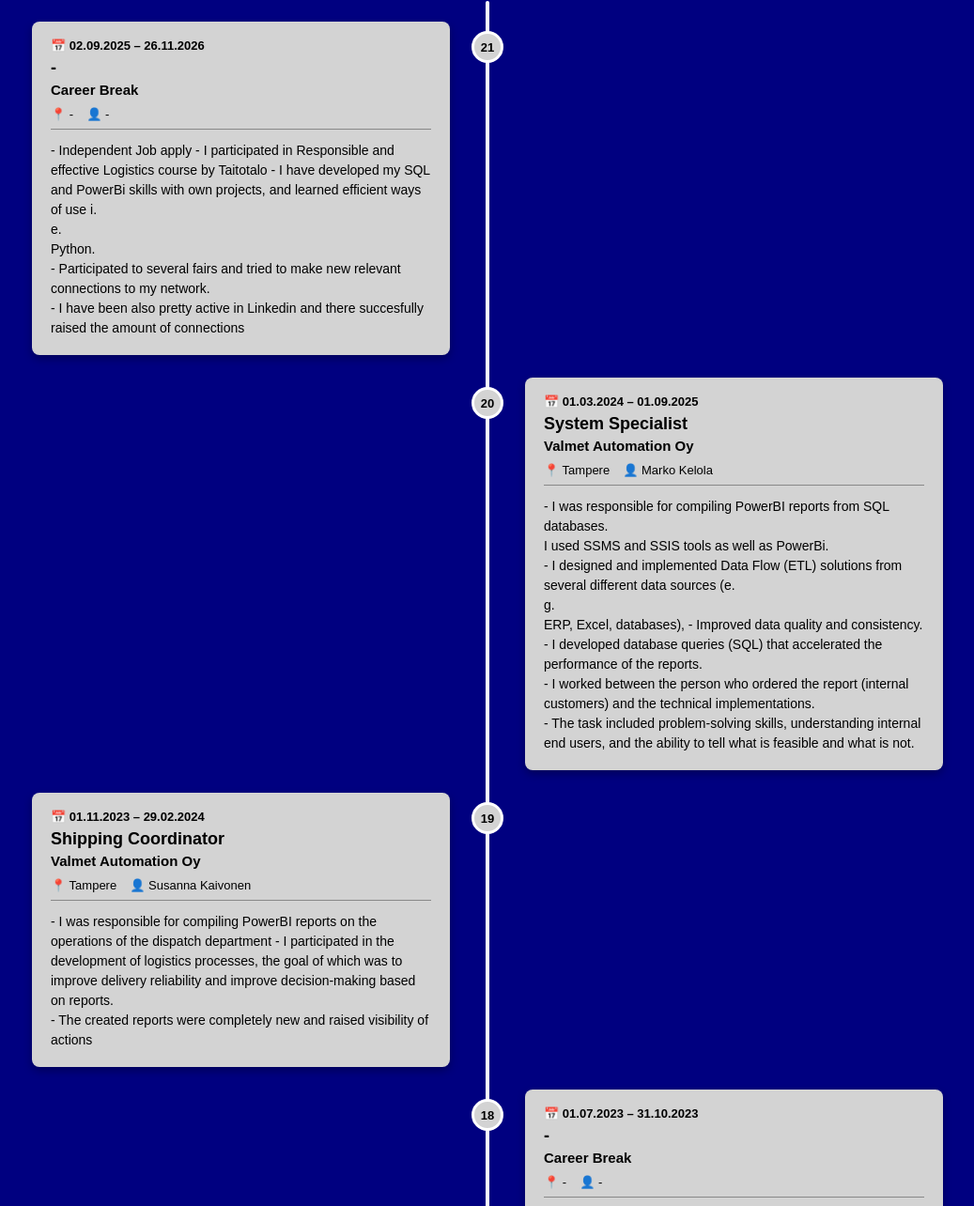
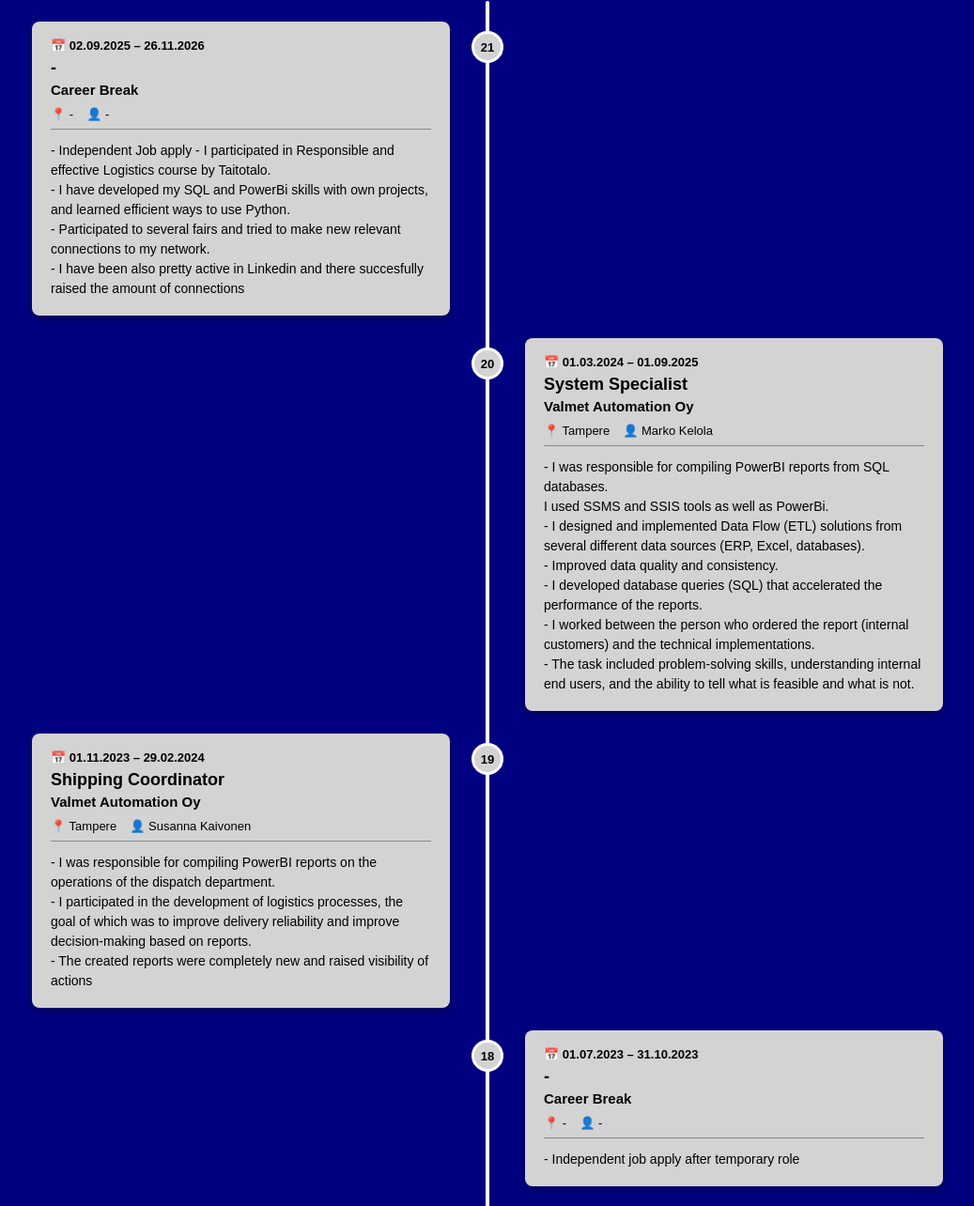
Before and after one commit to anttihumppi/anttihumppi.github.io, a plain HTML site: page index.html in a window 1280 px wide. Shown: the part 293-1577 px from the top of the page at 94% size, without its empty margins (121-1158 px from the left). Drawn offline with Linux system fonts and the light colour scheme.

Commit message:
Automatic_update

```diff
--- a/index.html
+++ b/index.html
@@ -214,7 +214,7 @@
                     <span>📍 -</span>
                     <span>👤 -</span>
                 </div>
-                <div class="timeline-desc">- Independent Job apply  - I participated in Responsible and effective Logistics course by Taitotalo - I have developed my SQL and PowerBi skills with own projects, and learned efficient ways of use i.<br>e.<br>Python.<br>- Participated to several fairs and tried to make new relevant connections to my network.<br>- I have been also pretty active in Linkedin and there succesfully raised the amount of connections</div>
+                <div class="timeline-desc">- Independent Job apply - I participated in Responsible and effective Logistics course by Taitotalo.<br>- I have developed my SQL and PowerBi skills with own projects, and learned efficient ways to use Python.<br>- Participated to several fairs and tried to make new relevant connections to my network.<br>- I have been also pretty active in Linkedin and there succesfully raised the amount of connections</div>
             </div>
         </div>
 
@@ -229,7 +229,7 @@
                     <span>📍 Tampere</span>
                     <span>👤 Marko Kelola</span>
                 </div>
-                <div class="timeline-desc">- I was responsible for compiling PowerBI reports from SQL databases.<br>I used SSMS and SSIS tools as well as PowerBi.<br>- I designed and implemented Data Flow (ETL) solutions from several different data sources (e.<br>g.<br>ERP, Excel, databases),    - Improved data quality and consistency.<br>- I developed database queries (SQL) that accelerated the performance of the reports.<br>- I worked between the person who ordered the report (internal customers) and the technical implementations.<br>- The task included problem-solving skills, understanding internal end users, and the ability to tell what is feasible and what is not.<br></div>
+                <div class="timeline-desc">- I was responsible for compiling PowerBI reports from SQL databases.<br>I used SSMS and SSIS tools as well as PowerBi.<br>- I designed and implemented Data Flow (ETL) solutions from several different data sources (ERP, Excel, databases).<br>- Improved data quality and consistency.<br>- I developed database queries (SQL) that accelerated the performance of the reports.<br>- I worked between the person who ordered the report (internal customers) and the technical implementations.<br>- The task included problem-solving skills, understanding internal end users, and the ability to tell what is feasible and what is not.<br></div>
             </div>
         </div>
 
@@ -244,7 +244,7 @@
                     <span>📍 Tampere</span>
                     <span>👤 Susanna Kaivonen</span>
                 </div>
-                <div class="timeline-desc">- I was responsible for compiling PowerBI reports on the operations of the dispatch department   - I participated in the development of logistics processes, the goal of which was to improve delivery reliability and improve decision-making based on reports.<br>- The created reports were completely new and raised visibility of actions</div>
+                <div class="timeline-desc">- I was responsible for compiling PowerBI reports on the operations of the dispatch department.<br>- I participated in the development of logistics processes, the goal of which was to improve delivery reliability and improve decision-making based on reports.<br>- The created reports were completely new and raised visibility of actions</div>
             </div>
         </div>
 
@@ -289,7 +289,7 @@
                     <span>📍 -</span>
                     <span>👤 -</span>
                 </div>
-                <div class="timeline-desc">- Independent job apply at Pirkanmaa.<br>- Participation for truck driver course, TAKK</div>
+                <div class="timeline-desc">- Independent job apply at Pirkanmaa.<br>- Participation for truck driver course, TAKK.<br>This period was after temporary role at Stora Enso</div>
             </div>
         </div>
 
@@ -319,7 +319,7 @@
                     <span>📍 -</span>
                     <span>👤 -</span>
                 </div>
-                <div class="timeline-desc">- Independent job apply during Covid19 Pandemic.<br>- I also moved in December 2019 to Tampere, Pirkanmaa region, to start new era</div>
+                <div class="timeline-desc">- Independent job apply during Covid19 Pandemic.<br>- I also moved in December 2019 to Tampere, Pirkanmaa region, to start new era.<br>I quit my shift foreman role at Inex Partners, after the made decision to move to Tampere</div>
             </div>
         </div>
 
```
